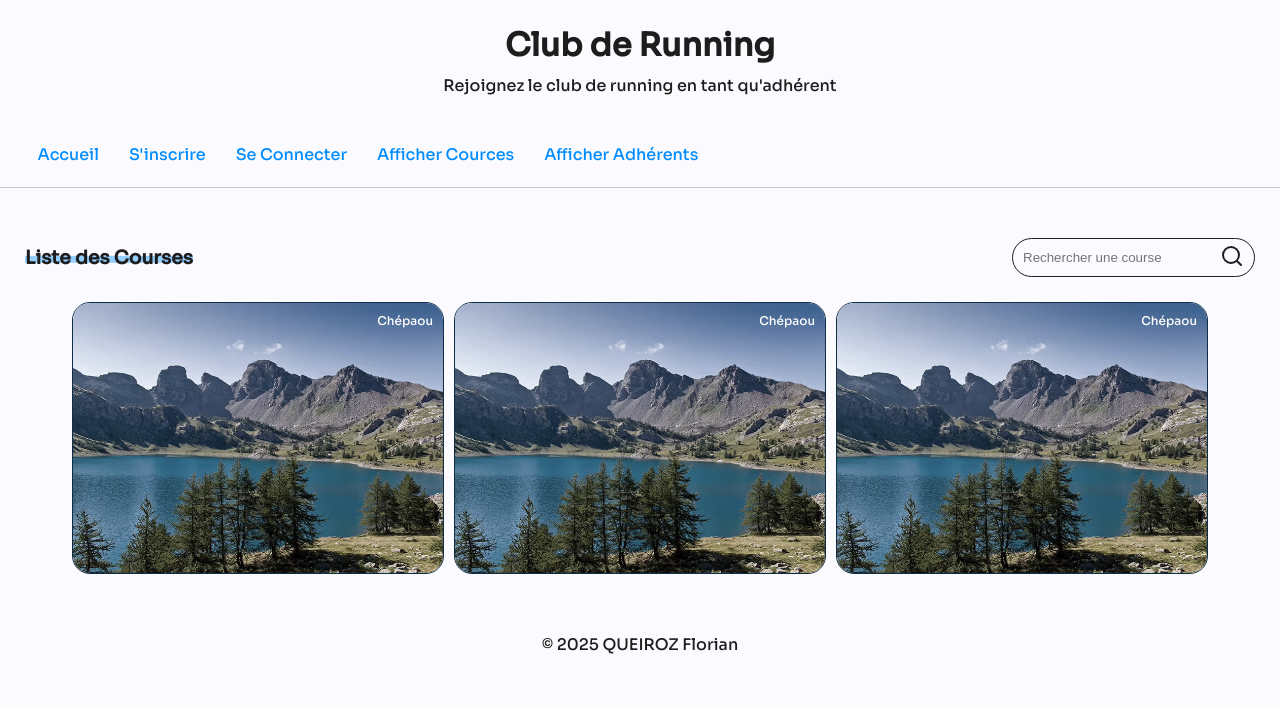
After one commit to zelflor/TP-races, a PHP site: page /displayrace.php in a window 1280 px wide. The commit adds this page. Shown: the top 707 px of the page. Run offline with PHP 8.4, Linux system fonts and the light colour scheme.

Commit message:
Add files via upload

```diff
--- /dev/null
+++ b/components/header.php
@@ -0,0 +1,21 @@
+ <header>
+            <h2>Club de Running</h2>
+            <p>Rejoignez le club de running en tant qu'adhérent</p>
+        </header>
+        <nav>
+            <a href="index.php">
+                Accueil
+            </a>
+            <a href="register.php">
+                S'inscrire
+            </a>
+            <a href="connexion.php">
+                Se Connecter
+            </a>
+            <a href="displayrace.php">
+                Afficher Cources
+            </a>
+            <a href="displaymembers.php">
+                Afficher Adhérents
+            </a>
+        </nav>
--- a/css/pages/displayRace.css
+++ b/css/pages/displayRace.css
@@ -7,7 +7,7 @@
     justify-content: center;
 }
 
-div.div-event-race {
+a.div-event-race {
     width: 100%;
     max-width: 350px;
     height: 250px;
@@ -21,12 +21,12 @@ div.div-event-race {
     transition: .25s linear;
     z-index: 0;
 }
-div.div-event-race:hover {
+a.div-event-race:hover {
     box-shadow: -5px -5px 35px -16px var(--Color-main), 5px 5px 35px -16px var(--Color-field);
     transition: .25s linear;
     z-index: 1;
 }
-div.div-event-race img {
+a.div-event-race img {
     position: absolute;
     left: 0;
     top: 0;
@@ -40,12 +40,12 @@ div.div-event-race img {
     filter: grayscale(50%);
     transition: all .25s cubic-bezier(.47,1.64,.41,.8);
 }
-div.div-event-race:hover img{
+a.div-event-race:hover img{
     transform: scale(1.2);
     filter: grayscale(0%);
     transition: all .25s cubic-bezier(.47,1.64,.41,.8);
 }
-div.div-event-race .div-race-info {
+a.div-event-race .div-race-info {
     width: calc(100% - 20px - 18px * 2);
 
     position: absolute;
@@ -62,28 +62,28 @@ div.div-event-race .div-race-info {
     backdrop-filter: blur(8px);
     padding: 18px;
 }
-div.div-event-race:hover .div-race-info {
+a.div-event-race:hover .div-race-info {
     bottom: 10px;
      transition: all 1s cubic-bezier(.47,1.64,.41,.8);
 }
-div.div-event-race .div-race-info h4 {
+a.div-event-race .div-race-info h4 {
     color: white;
 }
-div.div-event-race .div-race-info h3 {
+a.div-event-race .div-race-info h3 {
     color: white;
     font-size: 16px;
     opacity: .8;
 }
-div.div-event-race .div-race-info h3 span {
+a.div-event-race .div-race-info h3 span {
     border-radius: 8px;
     padding: 4px;
     background: #0000009a;
     backdrop-filter: blur(12px);
 }
-div.div-event-race .div-race-info h5 {
+a.div-event-race .div-race-info h5 {
     color: white;
 }
-div.div-event-race p {
+a.div-event-race p {
     position: absolute;
     z-index: 2;
     right: 10px;
--- /dev/null
+++ b/displayrace.php
@@ -0,0 +1,78 @@
+<!DOCTYPE html>
+<html lang="fr">
+<head>
+        <meta charset="UTF-8">
+        <meta name="keywords" content="Course, Running">
+        <meta name="description" content="Devenez adhérents à des courses à pied">
+        <meta name="author" content="QUEIROZ Florian">
+        <meta name="viewport" content="width=device-width">
+        <title>Club de course à pied</title>
+        <link rel="stylesheet" href="css/style.css">
+        <link rel="stylesheet" href="css/pages/displayRace.css">
+        <link rel="shortcut icon" href="favicon.ico" type="image/x-icon">
+</head>
+    <body>
+      <?php
+
+        include './components/header.php';
+        ?>
+
+
+
+        <section>
+                        <div class="div-page-title-container">
+                <h3>Liste des Courses</h3>
+                <div class="div-input-search">
+
+                    <input type="text" name="" id="input-text-search" placeholder="Rechercher une course">
+                    <button id="btn-submit-search"> <svg xmlns="http://www.w3.org/2000/svg" width="24" height="24" viewBox="0 0 24 24" fill="none">
+                        <path d="M21.0002 21L16.7002 16.7M19 11C19 15.4183 15.4183 19 11 19C6.58172 19 3 15.4183 3 11C3 6.58172 6.58172 3 11 3C15.4183 3 19 6.58172 19 11Z" stroke-linecap="round" stroke-linejoin="round"/>
+                    </svg></button>
+                </div>
+            </div>
+            <div class="div-race-flex-container">
+
+
+                <a class="div-event-race" href="viewrace.php?id=1">
+                    <img src="media/montagne.png" alt="Montagne">
+                    <p>Chépaou</p>
+                    <div class="div-race-info">
+                        <h4>Course Montagne</h4>
+
+                        <h3>12/09/2025 à <span>9h30</span></h3>
+                        <h5>50km</h5>
+                    </div>
+                </a>
+
+                 <a class="div-event-race" href="viewrace.php?id=1">
+                    <img src="media/montagne.png" alt="Montagne">
+                    <p>Chépaou</p>
+                    <div class="div-race-info">
+                        <h4>Course Montagne</h4>
+
+                        <h3>12/09/2025 à <span>9h30</span></h3>
+                        <h5>50km</h5>
+                    </div>
+                </a>
+                <a class="div-event-race" href="viewrace.php?id=1">
+                    <img src="media/montagne.png" alt="Montagne">
+                    <p>Chépaou</p>
+                    <div class="div-race-info">
+                        <h4>Course Montagne</h4>
+
+                        <h3>12/09/2025 à <span>9h30</span></h3>
+                        <h5>50km</h5>
+                    </div>
+                </a>
+
+
+
+           </div>
+        </section>
+         <script src="./js/searchs/searchRaces.js"></script>
+
+        <footer>
+        <p>&copy; 2025 QUEIROZ Florian</p>
+        </footer>
+    </body>
+</html>
```
Also changed, not shown: connexion.php (added, +34 -0 lines), css/pages/Connexion.css (added, +26 -0 lines), css/pages/viewRace.css (added, +53 -0 lines), displaymembers.php (added, +63 -0 lines), index.php (added, +28 -0 lines), register.php (added, +42 -0 lines), viewrace.php (added, +43 -0 lines).
